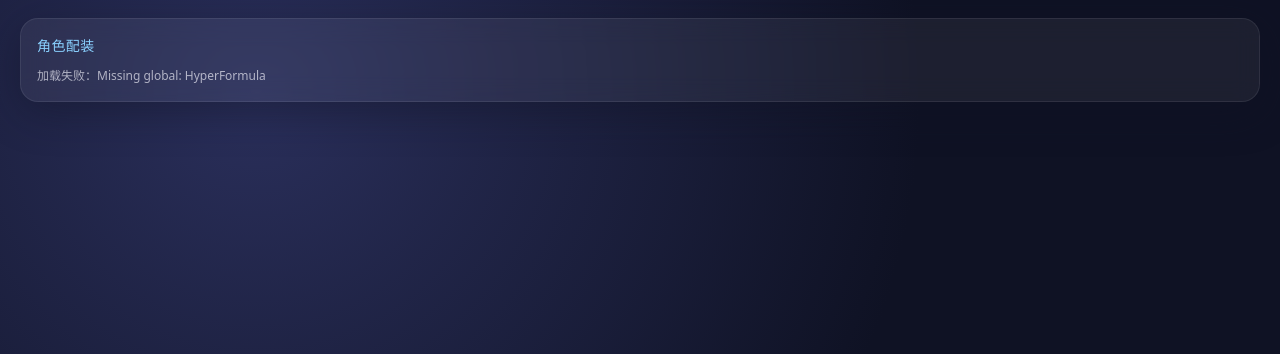
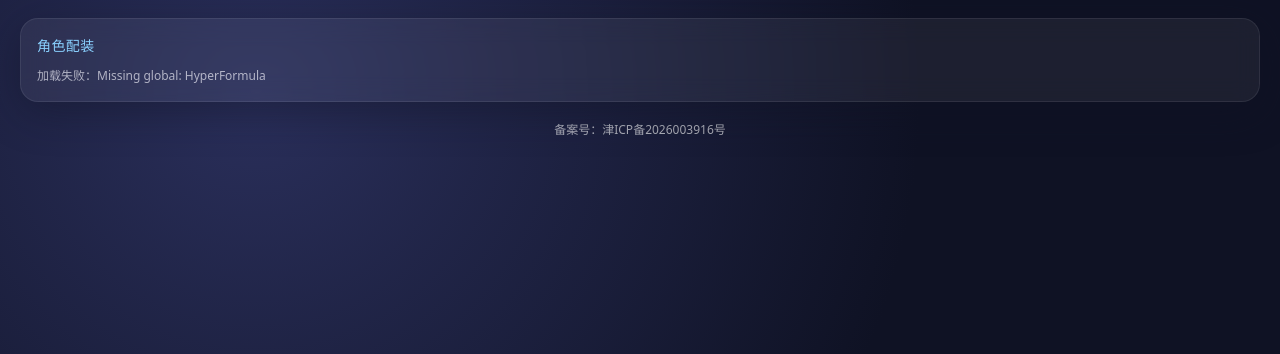
Before and after one commit to AmicBeam/nte_quick_team_up, a Flask app: page /cloud-gear in a window 1280 px wide. Shown: the part 66-420 px from the top of the page. Run offline with Flask 3, Linux system fonts and the light colour scheme; some libraries are stand-ins or nearby versions.

Commit message:
feat: 备案
Change-Id: Ife698fa808fd2ffc043acf73526102bf451b6ea7

```diff
--- a/templates/cloud_gear.html
+++ b/templates/cloud_gear.html
@@ -6,6 +6,21 @@
    <link rel="icon" href="{{ url_for('static', filename='单位.jpg') }}">
    <title>异环云配队 - 配装</title>
   <link rel="stylesheet" href="{{ url_for('static', filename='cloud/cloud.css') }}?v=41" />
+  <style>
+    .icp {
+      margin-top: 18px;
+      text-align: center;
+      font-size: 12px;
+      color: rgba(255, 255, 255, 0.55);
+    }
+    .icp a {
+      color: rgba(255, 255, 255, 0.65);
+      text-decoration: none;
+    }
+    .icp a:hover {
+      color: #ffffff;
+    }
+  </style>
    <script src="{{ url_for('static', filename='vendor/xlsx.full.min.js') }}"></script>
    <script src="{{ url_for('static', filename='vendor/hyperformula.full.min.js') }}"></script>
  </head>
@@ -31,6 +46,9 @@
        </div>
        <div class="hint" id="gearStatus">正在加载表格…</div>
      </div>
+    <div class="icp">
+      <a href="https://beian.miit.gov.cn/" target="_blank" rel="noopener noreferrer">备案号：津ICP备2026003916号</a>
+    </div>
    </div>
 
   <script type="module" src="{{ url_for('static', filename='cloud/cloudGearPage.js') }}?v=40"></script>
```
Also changed, not shown: templates/cloud_team.html (+18 -0 lines), templates/main.html (+16 -0 lines).
